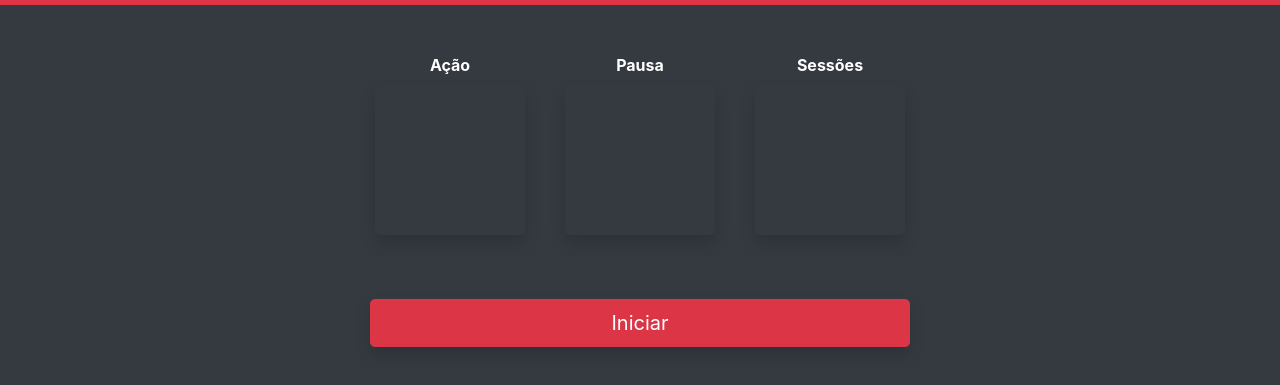
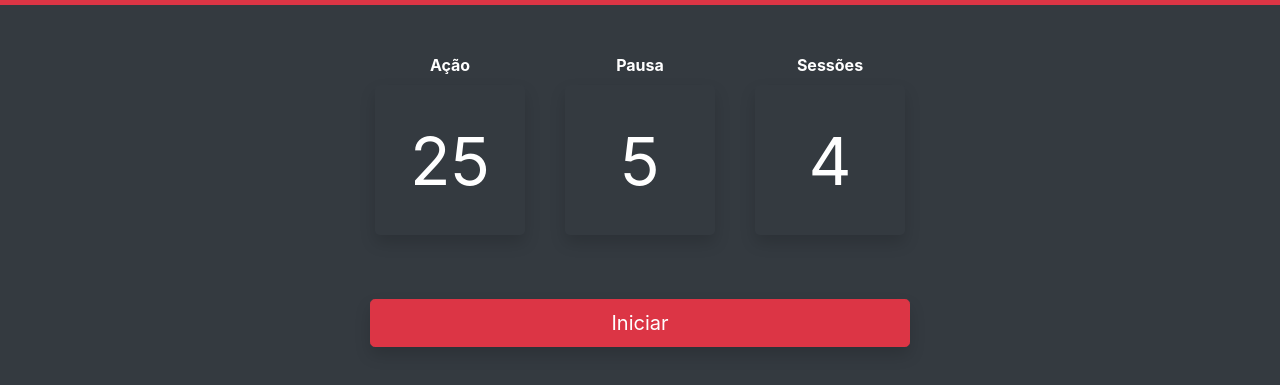
Before and after one commit to lucrecio-paes/Pomodoro-Timer-, a plain HTML site: page index.html in a window 1280 px wide. Shown: the part 51-436 px from the top of the page. Drawn offline with nearby package versions, Linux system fonts and the light colour scheme.

Commit message:
ajuste value inputs

```diff
--- a/index.html
+++ b/index.html
@@ -74,7 +74,7 @@
                     <input
                       type="number"
                       class="form-control form-control-lg bg-dark border-0 shadow text-white"
-                      id="acao"
+                      id="acao" value="25"
                     />
                     <small class="text-danger" id="erro_acao"></small>
                   </div>
@@ -89,7 +89,7 @@
                     <input
                       type="number"
                       class="form-control form-control-lg bg-dark border-0 shadow text-white"
-                      id="pausa"
+                      id="pausa" value="5"
                     />
                     <small class="text-danger" id="erro_pausa"></small>
                   </div>
@@ -99,7 +99,7 @@
                        <label class="d-flex justify-content-center text-white font-weight-bold"
                           for="sessoes">Sessões</label>
                        <input type="number" class="form-control form-control-lg bg-dark border-0 shadow text-white"
-                          id="sessoes">
+                          id="sessoes" value="4">
                        <small class="text-danger" id='erro_sessoes'></small>
                     </div>
               </div>
```
